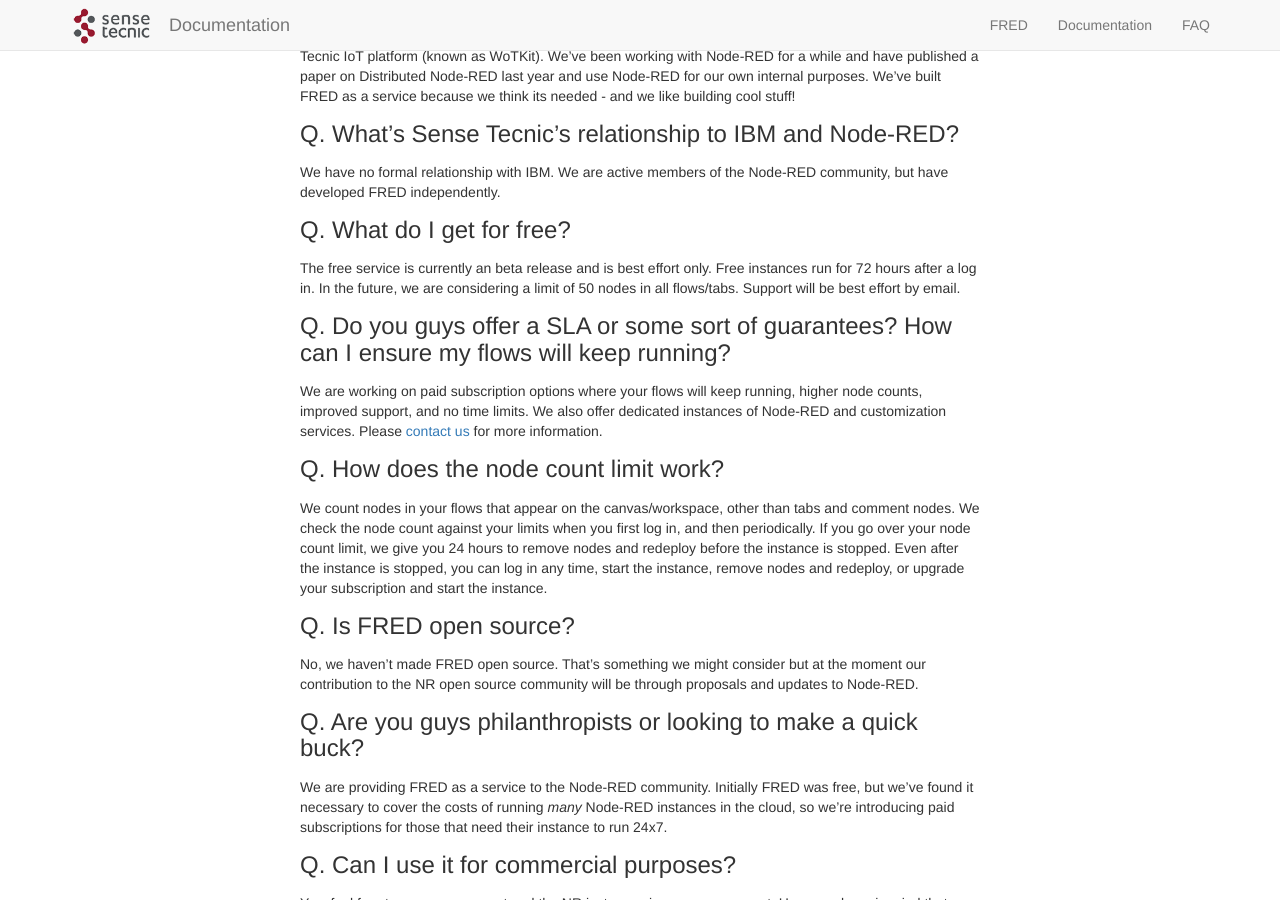
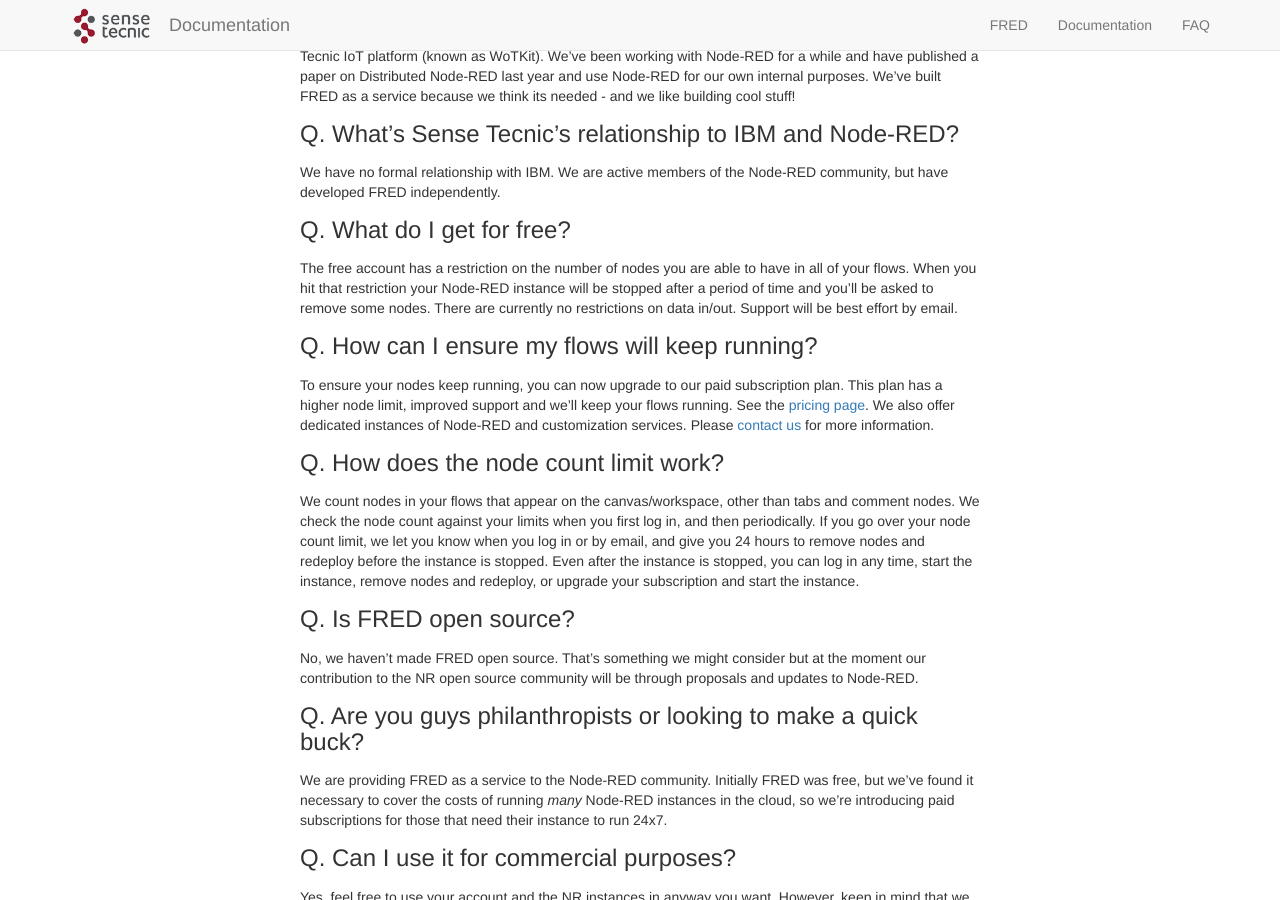
Before and after one commit to SenseTecnic/SenseTecnic.github.io, a Jekyll site: the page built from fred/faq.md, in a window 1280 px wide and 900 px high, scrolled down 534 px. Built offline with Jekyll 4.4.1, drawn with Linux system fonts in a browser that asks for light colours.

Commit message:
update FAQ now that we've deployed.

```diff
--- a/fred/faq.md
+++ b/fred/faq.md
@@ -21,13 +21,13 @@
 We have no formal relationship with IBM. We are active members of the Node-RED community, but have developed FRED independently.
 
 ### Q. What do I get for free?
-The free service is currently an beta release and is best effort only.  Free instances run for 72 hours after a log in.  In the future, we are considering a limit of 50 nodes in all flows/tabs.  Support will be best effort by email.
+The free account has a restriction on the number of nodes you are able to have in all of your flows. When you hit that restriction your Node-RED instance will be stopped after a period of time and you'll be asked to remove some nodes. There are currently no restrictions on data in/out.  Support will be best effort by email.
 
-### Q. Do you guys offer a SLA or some sort of guarantees? How can I ensure my flows will keep running?
-We are working on paid subscription options where your flows will keep running, higher node counts, improved support, and no time limits.  We also offer dedicated instances of Node-RED and customization services.  Please [contact us](mailto:info@sensetecnic.com) for more information.
+### Q. How can I ensure my flows will keep running?
+To ensure your nodes keep running, you can now upgrade to our paid subscription plan.  This plan has a higher node limit, improved support and we'll keep your flows running.  See the [pricing page](https://fred.sensetecnic.com/pricing).  We also offer dedicated instances of Node-RED and customization services.  Please [contact us](mailto:info@sensetecnic.com) for more information.
 
 ### Q. How does the node count limit work?
-We count nodes in your flows that appear on the canvas/workspace, other than tabs and comment nodes.  We check the node count against your limits when you first log in, and then periodically.  If you go over your node count limit, we give you 24 hours to remove nodes and redeploy before the instance is stopped.  Even after the instance is stopped, you can log in any time, start the instance, remove nodes and redeploy, or upgrade your subscription and start the instance.
+We count nodes in your flows that appear on the canvas/workspace, other than tabs and comment nodes.  We check the node count against your limits when you first log in, and then periodically.  If you go over your node count limit, we let you know when you log in or by email, and give you 24 hours to remove nodes and redeploy before the instance is stopped.  Even after the instance is stopped, you can log in any time, start the instance, remove nodes and redeploy, or upgrade your subscription and start the instance.
 
 ### Q. Is FRED open source?
 No, we haven't made FRED open source. That's something we might consider but at the moment our contribution to the NR open source community will be through proposals and updates to Node-RED.
```
